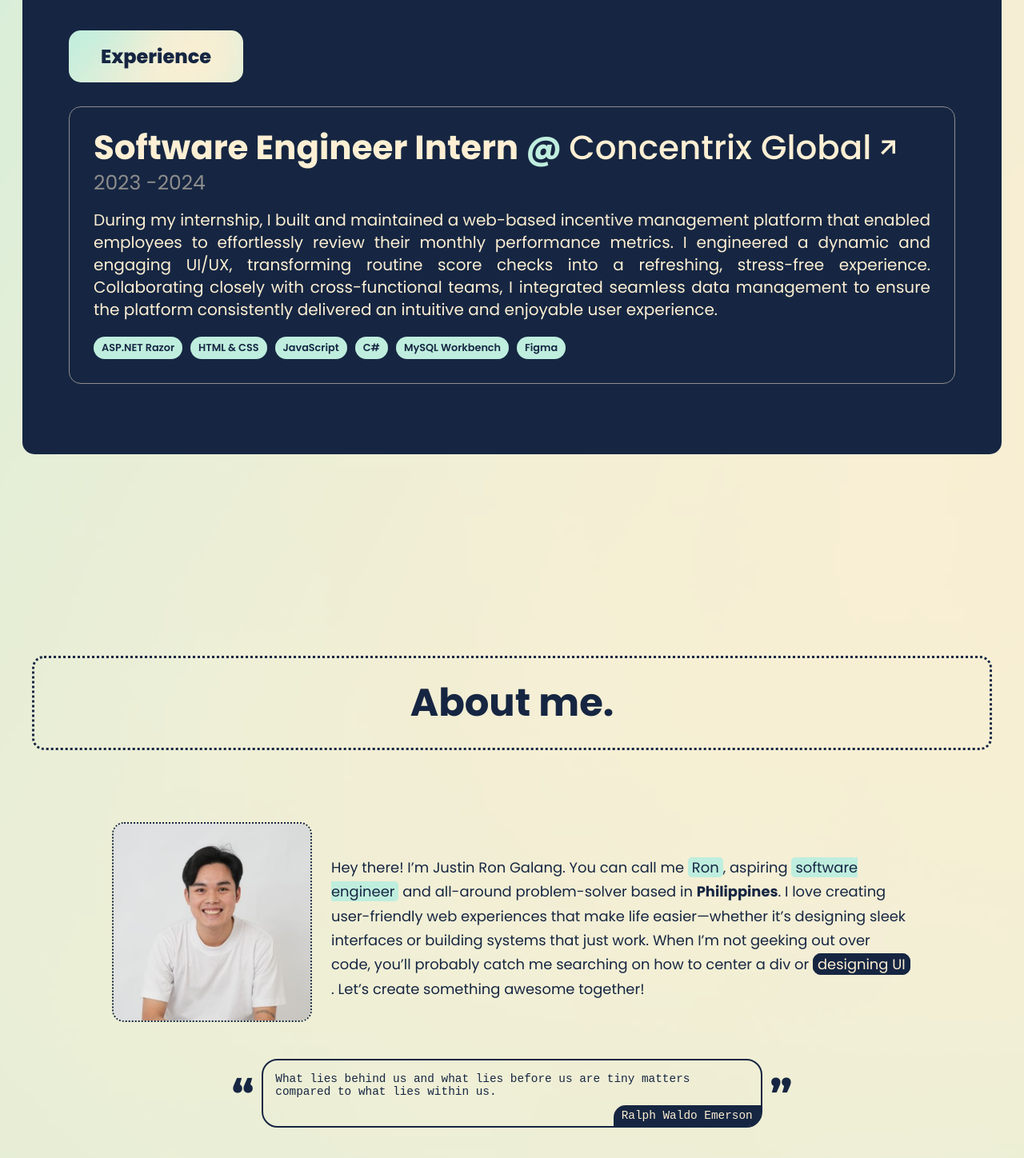
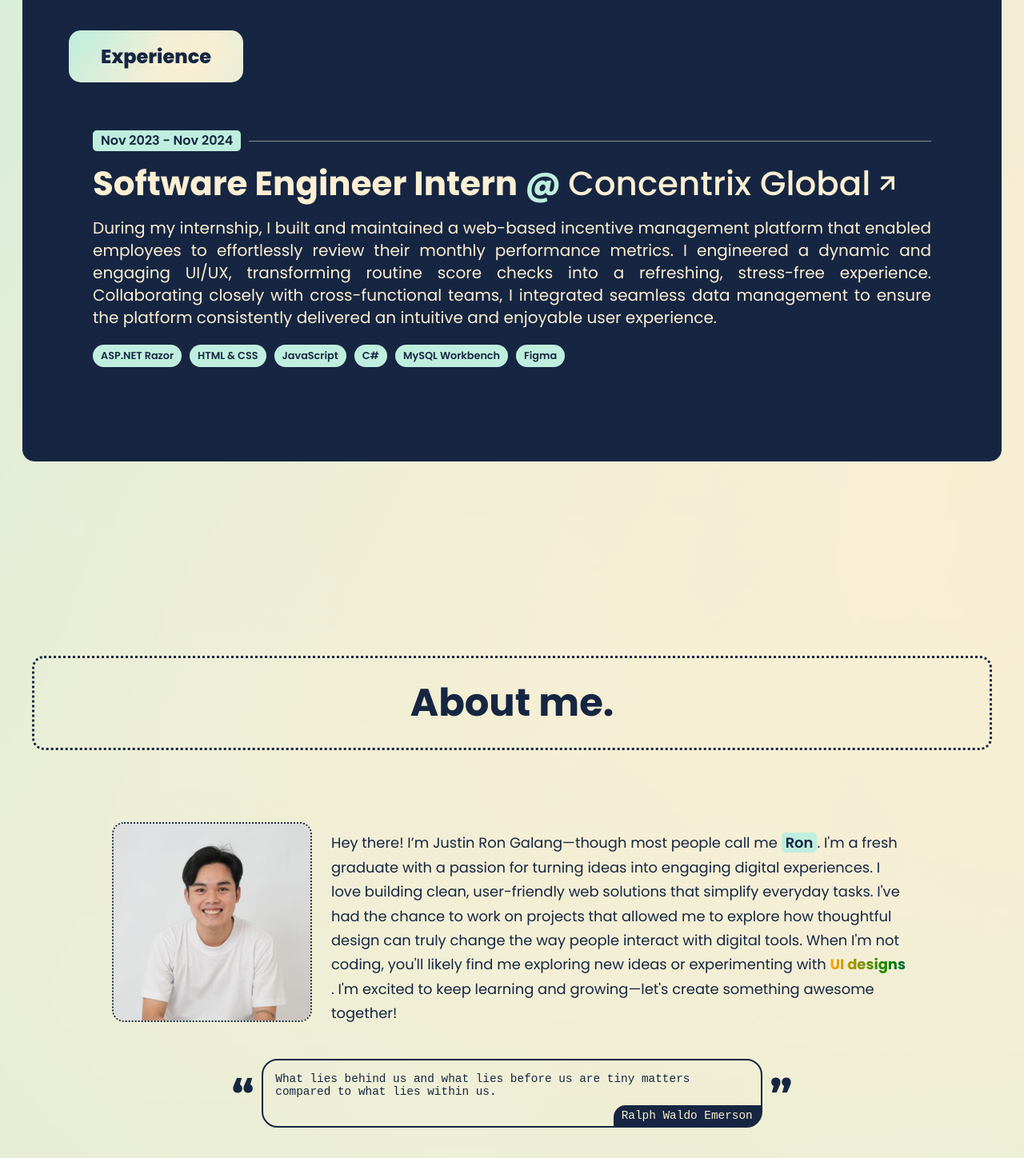
Before and after one commit to justinron31/PortofioNew, a React (Vite) app in the folder webportfolio/: page / in a window 1280 px wide. Shown: the part 820-2268 px from the top of the page at 80% size. Built offline with nearby package versions, Linux system fonts and the light colour scheme; no server answers; a web font is replaced by a local one.

Commit message:
added projects

```diff
--- a/webportfolio/src/App.css
+++ b/webportfolio/src/App.css
@@ -347,33 +347,40 @@ section {
   filter: brightness(1);
 }
 
-.highlight-dark {
-  color: var(--light);
-  padding: 0px 5px;
-  background: var(--dark);
-  border-radius: 5px;
-}
-
 .highlight-primary {
   color: var(--dark);
   padding: 0px 5px;
   background: var(--primary);
   border-radius: 5px;
+  font-weight: 600;
 }
 
 .behance {
   cursor: pointer;
-  padding: 0px 5px;
-  border-radius: 10px;
-  border: 1px solid var(--dark);
+  font-weight: 700;
+  background: linear-gradient(90deg, red, orange, green, blue, indigo, violet);
+  background-size: 400%;
+  -webkit-background-clip: text;
+  background-clip: text;
+  -webkit-text-fill-color: transparent;
   transition: all 0.3s ease-in-out;
-  background-color: var(--dark);
-  color: var(--light);
+  animation: rainbow 5s linear infinite;
+}
+
+@keyframes rainbow {
+  0% {
+    background-position: 0% 50%;
+  }
+  50% {
+    background-position: 100% 50%;
+  }
+  100% {
+    background-position: 0% 50%;
+  }
 }
 
 .behance:hover {
-  background-color: var(--primary);
-  color: var(--dark);
+  cursor: pointer;
 }
 
 .intro p {
@@ -530,7 +537,6 @@ section {
 
 .project-name {
   font-family: var(--mainfont);
-
   font-size: 1.5625rem;
   font-size: clamp(1.5625rem, 1.5rem + 0.3125vw, 1.875rem);
   line-height: 1;
@@ -543,12 +549,6 @@ section {
 
 a:hover .diagonal-arrow {
   transform: rotate(-45deg) translateX(5px);
-}
-
-.project-name p {
-  margin-block: 10px;
-  font-size: 25px;
-  color: var(--gray);
 }
 
 .project-name .nameAt {
@@ -591,10 +591,35 @@ a:hover .diagonal-arrow {
 }
 
 .project-box {
-  border: 1px solid var(--gray);
+  /* border: 1px solid var(--gray); */
   border-radius: 15px;
   padding: 30px;
   margin-block: 30px;
+  position: relative;
+}
+.xp-date {
+  font-size: 1rem;
+  padding: 5px 10px;
+  background-color: var(--primary);
+  color: var(--dark);
+  border-radius: 5px;
+  width: fit-content;
+
+  font-weight: 600;
+  margin-right: 10px;
+}
+
+.date-header {
+  display: flex;
+  align-items: center;
+  justify-content: center;
+  margin-bottom: 20px;
+}
+
+.date-header hr {
+  flex: 1;
+  border: none;
+  border-top: 1px solid var(--gray);
 }
 
 .project-right {
--- a/webportfolio/src/components/InfoCard.jsx
+++ b/webportfolio/src/components/InfoCard.jsx
@@ -185,22 +185,24 @@ function InfoCard() {
                 data-aos-offset="500"
                 data-aos-duration="500"
               >
-                Hey there! I’m Justin Ron Galang. You can call me{" "}
-                <span className="highlight-primary">Ron</span>, aspiring{" "}
-                <span className="highlight-primary">software engineer</span> and
-                all-around problem-solver based in <strong>Philippines</strong>.
-                I love creating user-friendly web experiences that make life
-                easier—whether it’s designing sleek interfaces or building
-                systems that just work. When I’m not geeking out over code,
-                you’ll probably catch me searching on how to center a div or{" "}
+                Hey there! I’m Justin Ron Galang—though most people call me{" "}
+                <span className="highlight-primary">Ron</span>. I&apos;m a fresh
+                graduate with a passion for turning ideas into engaging digital
+                experiences. I love building clean, user-friendly web solutions
+                that simplify everyday tasks. I&apos;ve had the chance to work
+                on projects that allowed me to explore how thoughtful design can
+                truly change the way people interact with digital tools. When
+                I&apos;m not coding, you&apos;ll likely find me exploring new
+                ideas or experimenting with{" "}
                 <a
                   href="https://www.behance.net/justingalang1"
                   target="_blank"
                   rel="noopener noreferrer"
                 >
-                  <span className="behance">designing UI</span>
+                  <span className="behance">UI designs</span>
                 </a>{" "}
-                . Let’s create something awesome together!
+                . I&apos;m excited to keep learning and growing—let&apos;s
+                create something awesome together!
               </p>
             </div>
 
--- a/webportfolio/src/components/ProjectSection.jsx
+++ b/webportfolio/src/components/ProjectSection.jsx
@@ -17,6 +17,10 @@ function ProjectSection() {
                 <div className="project-block">
                   <div className="project-left">
                     <div className="project-name" data-aos="fade-right">
+                      <div className="date-header">
+                        <p className="xp-date">Nov 2023 - Nov 2024</p> <hr />
+                      </div>
+
                       <h1>
                         Software Engineer Intern{" "}
                         <span className="nameAt">@ </span>
@@ -33,7 +37,6 @@ function ProjectSection() {
                           <i className="bx bx-right-arrow-alt diagonal-arrow"></i>
                         </a>
                       </h1>
-                      <p>2023 -2024</p>
                     </div>
                     <div className="project-description" data-aos="fade-right">
                       <p>
```
